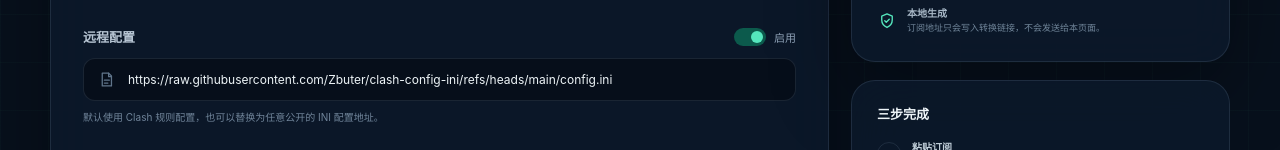
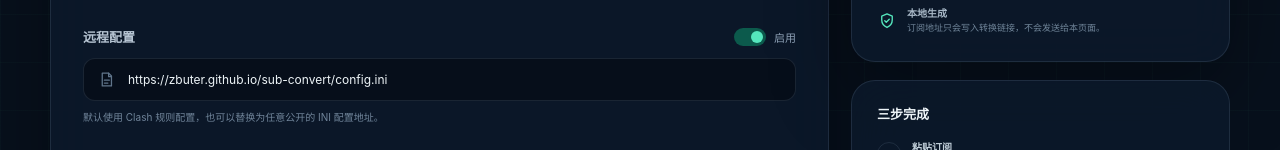
Before and after one commit to Zbuter/sub-convert, a plain HTML site: page index.html in a window 1280 px wide. Shown: the part 1042-1192 px from the top of the page. Drawn offline with Linux system fonts and the light colour scheme.

Commit message:
feat: host default converter config

```diff
--- a/app.js
+++ b/app.js
@@ -1,7 +1,7 @@
 const DEFAULTS = Object.freeze({
   apiUrl: "https://api.wcc.best",
   sourceUrls: "",
-  configUrl: "https://raw.githubusercontent.com/Zbuter/clash-config-ini/refs/heads/main/config.ini",
+  configUrl: "https://zbuter.github.io/sub-convert/config.ini",
   useConfig: true,
   clientId: "clash",
   emoji: true,
--- a/index.html
+++ b/index.html
@@ -97,7 +97,7 @@
                 <span class="input-icon" aria-hidden="true">
                   <svg viewBox="0 0 24 24"><path d="M6 3h9l4 4v14H6z" /><path d="M15 3v5h4M9 13h7M9 17h5" /></svg>
                 </span>
-                <input id="configUrl" name="configUrl" type="url" value="https://raw.githubusercontent.com/Zbuter/clash-config-ini/refs/heads/main/config.ini" aria-label="远程配置地址" autocomplete="url" />
+                <input id="configUrl" name="configUrl" type="url" value="https://zbuter.github.io/sub-convert/config.ini" aria-label="远程配置地址" autocomplete="url" />
               </label>
               <p class="field-hint">默认使用 Clash 规则配置，也可以替换为任意公开的 INI 配置地址。</p>
             </fieldset>
```
Also changed, not shown: 2 other files.
